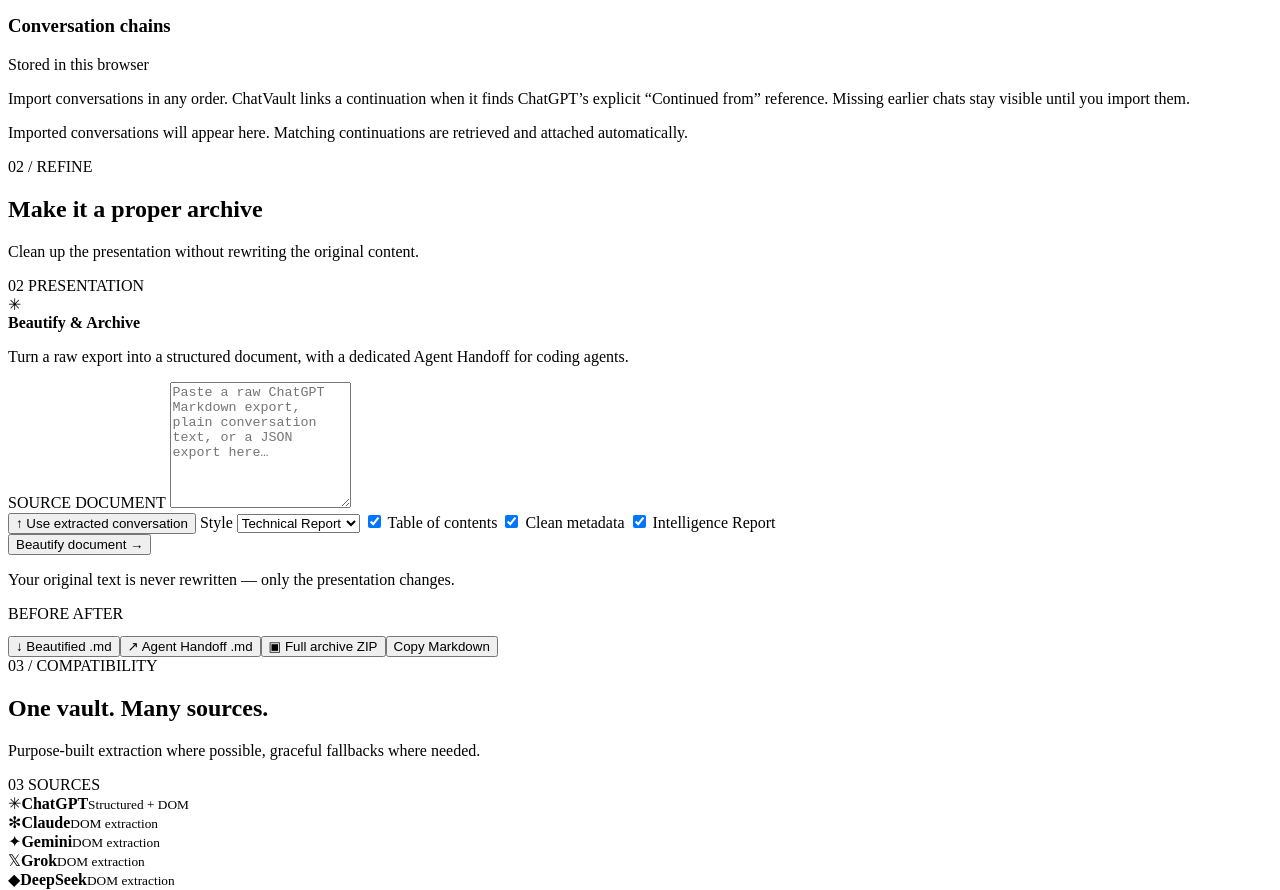
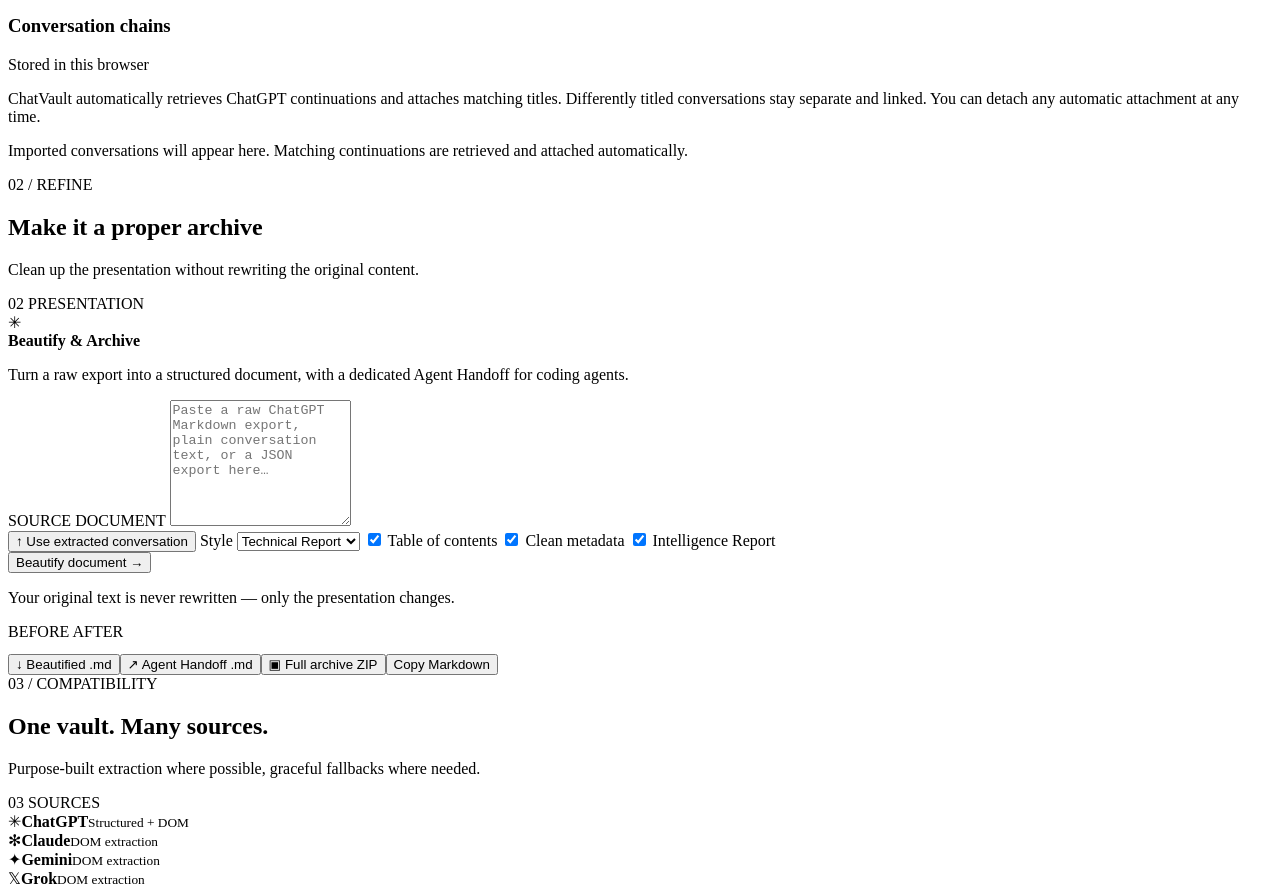
Before and after one commit to Chimthuwu/chatvault, a website with bundled scripts: page site/index.html in a window 1280 px wide. Shown: the part 2998-3888 px from the top of the page. Built offline with nearby package versions, Linux system fonts and the light colour scheme.

Commit message:
Explain automatic continuation imports in Local Library

```diff
--- a/site/index.html
+++ b/site/index.html
@@ -144,7 +144,7 @@
 
           <section id="conversation-archive" class="panel archive-panel" aria-labelledby="archive-heading">
             <div class="result-heading"><div><div class="panel-kicker">LOCAL LIBRARY</div><h3 id="archive-heading">Conversation chains</h3></div><span class="result-meta">Stored in this browser</span></div>
-            <p class="archive-intro">Import conversations in any order. ChatVault links a continuation when it finds ChatGPT’s explicit “Continued from” reference. Missing earlier chats stay visible until you import them.</p>
+            <p class="archive-intro">ChatVault automatically retrieves ChatGPT continuations and attaches matching titles. Differently titled conversations stay separate and linked. You can detach any automatic attachment at any time.</p>
             <div id="archive-list" class="archive-list" aria-live="polite"><p class="archive-empty">Imported conversations will appear here.</p></div>
           </section>
         </section>
```
